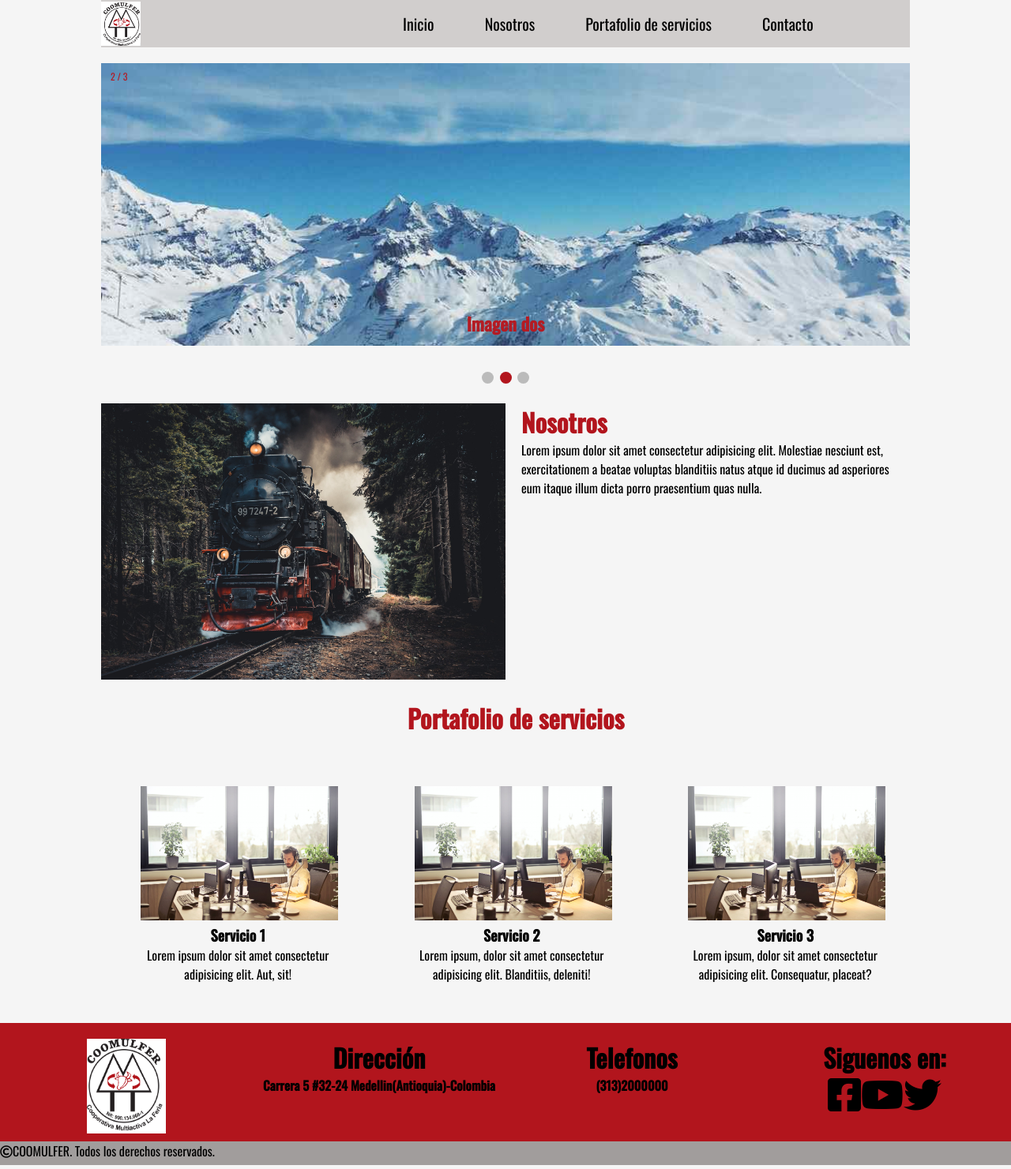
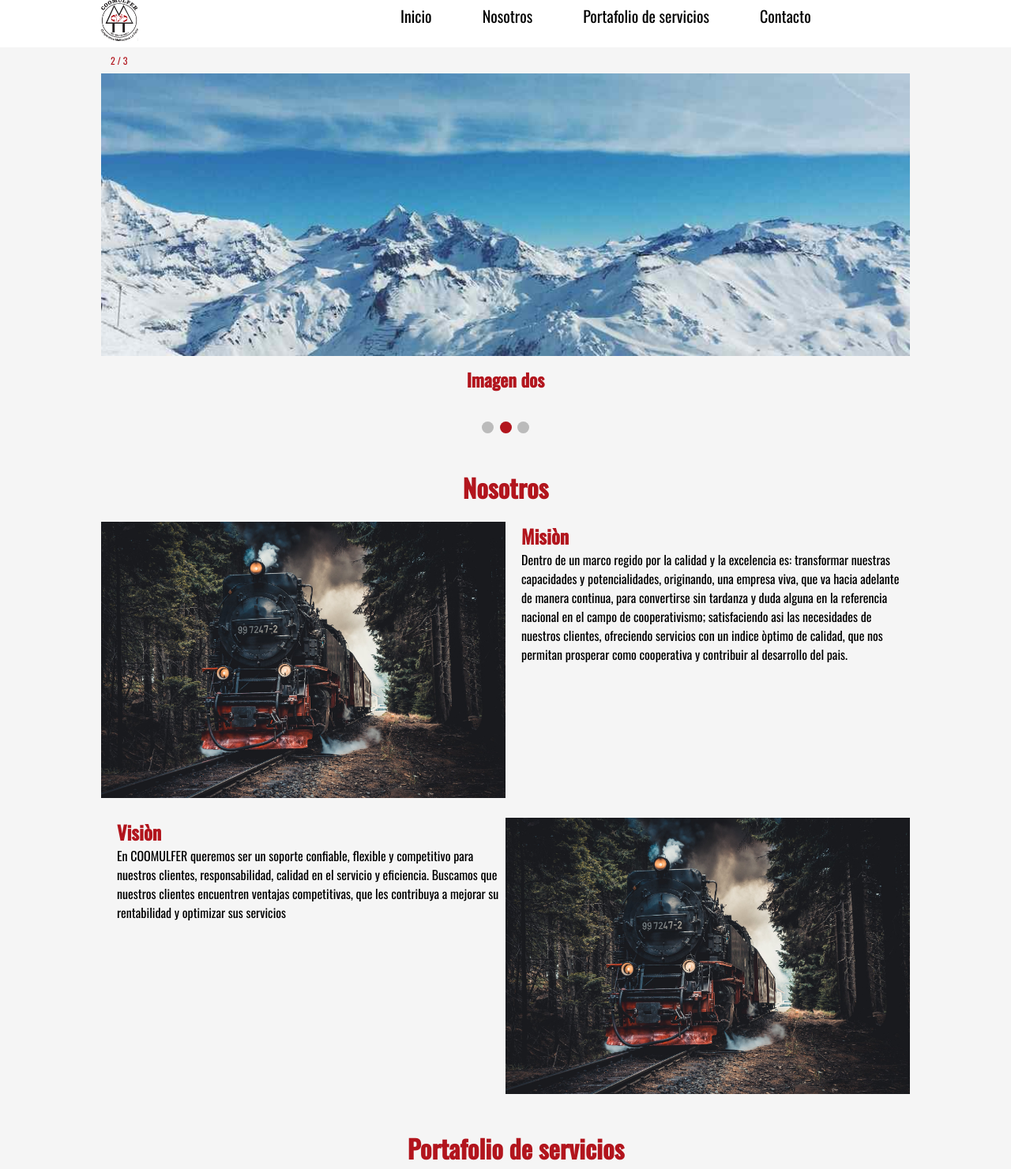
Before and after one commit to cmvargas/coomulfer, a plain HTML site: page index.html in a window 1280 px wide. Shown: the top 1481 px of the page at 79% size. Drawn offline with nearby package versions, Linux system fonts and the light colour scheme.

Commit message:
Convirtiendo menu en estatico y agregando mision y vision

```diff
--- a/index.html
+++ b/index.html
@@ -1,52 +1,54 @@
 <!DOCTYPE html>
 <html lang="en">
+
 <head>
   <meta charset="UTF-8" />
   <meta name="viewport" content="width=device-width, initial-scale=1.0" />
   <title>Document</title>
   <!-- FONT AWESOME-->
-    <link
-      rel="stylesheet"
-      href="https://cdnjs.cloudflare.com/ajax/libs/font-awesome/5.14.0/css/all.min.css"
-    />
+  <link rel="stylesheet" href="https://cdnjs.cloudflare.com/ajax/libs/font-awesome/5.14.0/css/all.min.css" />
   <!--FONT OSWALD-->
-    <link
-      href="https://fonts.googleapis.com/css2?family=Oswald:wght@300;400;500&display=swap"
-      rel="stylesheet"
-    />
+  <link href="https://fonts.googleapis.com/css2?family=Oswald:wght@300;400;500&display=swap" rel="stylesheet" />
   <!-- CUSTOM CSS-->
   <link rel="stylesheet" href="style.css" />
 </head>
 <body>
-    <div class="container1">
+  <header>
     <nav class="nav-main">
-        <img src="img/Logo.png" alt="COOMULFER" class="nav-brand" />
+      <a href="#home"><img src="img/Logo.png" alt="COOMULFER" class="nav-brand" /></a>
       <ul class="nav-menu">
         <li><a href="#home">Inicio</a></li>
         <li><a href="#us">Nosotros</a></li>
         <li><a href="#services">Portafolio de servicios</a></li>
         <li><a href="#contact">Contacto</a></li>
       </ul>
-      </nav>
+    </header>
   </div>
+  <a name="home" id="home"></a>
   <div class="container2">
     <div class="slideshow-container">
       <div class="mySlides fade">
         <div class="numbertext">1 / 3</div>
         <img src="img/img_nature_wide.jpg" style="width: 100%" />
-          <div class="text"><h2>Imagen uno</h2></div>
+        <div class="text">
+          <h2>Imagen uno</h2>
+        </div>
       </div>
 
       <div class="mySlides fade">
         <div class="numbertext">2 / 3</div>
         <img src="img/img_snow_wide.jpg" style="width: 100%" />
-          <div class="text"><h2>Imagen dos</h2></div>
+        <div class="text">
+          <h2>Imagen dos</h2>
+        </div>
       </div>
 
       <div class="mySlides fade">
         <div class="numbertext">3 / 3</div>
         <img src="img/img_mountains_wide.jpg" style="width: 100%" />
-          <div class="text"><h2>Imagen tres</h2></div>
+        <div class="text">
+          <h2>Imagen tres</h2>
+        </div>
       </div>
     </div>
     <br />
@@ -56,20 +58,44 @@
       <span class="dot"></span>
     </div>
     <a name="us" id="us"></a>
+    <div class="title-us">
+      <h1>Nosotros</h1>
+    </div>
     <div class="container-us">
       <div>
         <img src="img/imageUs.jpeg" alt="" />
       </div>
       <div class="text-us">
+
         <div>
-            <h1 class="h1-text-u">Nosotros</h1>
+          <h2 class="h1-text-u">Misiòn</h2>
           <div>
-              Lorem ipsum dolor sit amet consectetur adipisicing elit. Molestiae
-              nesciunt est, exercitationem a beatae voluptas blanditiis natus
-              atque id ducimus ad asperiores eum itaque illum dicta porro
-              praesentium quas nulla.
+            Dentro de un marco regido por la calidad y la excelencia es: transformar nuestras
+            capacidades y potencialidades, originando, una empresa viva, que va hacia adelante
+            de manera continua, para convertirse sin tardanza y duda alguna en la referencia
+            nacional en el campo de cooperativismo; satisfaciendo asi las necesidades de nuestros
+            clientes, ofreciendo servicios con un indice òptimo de calidad, que nos permitan prosperar
+            como cooperativa y contribuir al desarrollo del pais.
           </div>
         </div>
+      </div>
+    </div>
+    <div class="container-us">
+
+      <div class="text-us">
+
+        <div>
+          <h2 class="h1-text-u">Visiòn</h2>
+          <div>
+            En COOMULFER queremos ser un soporte confiable, flexible y competitivo para nuestros
+            clientes, responsabilidad, calidad en el servicio y eficiencia. Buscamos que nuestros clientes
+            encuentren ventajas competitivas, que les contribuya a mejorar su rentabilidad y optimizar
+            sus servicios
+          </div>
+        </div>
+      </div>
+      <div>
+        <img src="img/imageUs.jpeg" alt="" />
       </div>
     </div>
     <a name="services" id="services"></a>
@@ -120,13 +146,9 @@
     </div>
     <div class="footer-section">
       <h1>Siguenos en:</h1>
-        <a href="https://www.facebook.com"
-          ><i class="fab fa-facebook-square fa-3x"></i></a
-        ><a href="https://www.youtube.com"
-          ><i class="fab fa-youtube fa-3x"></i></a
-        ><a href="https://www.twitter.com"
-          ><i class="fab fa-twitter fa-3x"></i
-        ></a>
+      <a href="https://www.facebook.com"><i class="fab fa-facebook-square fa-3x"></i></a><a
+        href="https://www.youtube.com"><i class="fab fa-youtube fa-3x"></i></a><a href="https://www.twitter.com"><i
+          class="fab fa-twitter fa-3x"></i></a>
     </div>
   </footer>
   <footer class="footer-two">
@@ -135,4 +157,5 @@
 
   <script src="main.js"></script>
 </body>
+
 </html>
--- a/style.css
+++ b/style.css
@@ -16,10 +16,11 @@ a {
 ul {
   list-style: none;
 }
-.container1 {
-  width: 80%;
-  margin: auto;
-  background: #d1cecd;
+header {
+  width: 100%;
+  margin: 0 auto;
+  background: #fff !important;
+  position:fixed !important;
 }
 .container2 {
   width: 80%;
@@ -31,12 +32,15 @@ ul {
   display: flex;
   justify-content: space-between;
   align-items: center;
-  height: 60px;
+  height: 40px;
   padding: 20px 0;
   margin-bottom: 20px;
+  color: #000000 !important;
 }
 .nav-brand {
   width: 50px;
+  padding-top:15px;
+  margin-left: 125px;
 }
 .nav-main ul {
   display: flex;
@@ -60,14 +64,15 @@ ul {
 
 .slideshow-container {
   max-width: 100%;
-  position: relative;
+  /* position: relative; */
   margin: auto;
+  padding-top: 60px;
 }
 .text {
   color: #b2151d;
   font-size: 15px;
   padding: 8px;
-  position: absolute;
+  /* position: absolute; */
   bottom: 8px;
   width: 100%;
   text-align: center;
@@ -76,7 +81,7 @@ ul {
   color: #b2151d;
   font-size: 12px;
   padding: 8px 12px;
-  position: absolute;
+  /* position: absolute; */
   top: 0;
 }
 .dot {
@@ -100,7 +105,7 @@ ul {
   animation-duration: 1.5s;
 }
 
-@-webkit-keyframes fade {
+/* @-webkit-keyframes fade {
   from {
     opacity: 0.4;
   }
@@ -116,7 +121,7 @@ ul {
   to {
     opacity: 1;
   }
-}
+} */
 
 /* On smaller screens, decrease text size */
 @media only screen and (max-width: 300px) {
@@ -126,7 +131,12 @@ ul {
 }
 
 /*US*/
-
+.title-us{
+  text-align: center;
+  color:#b2151d;
+  font-size: 16px;
+  margin-top: 40px;
+}
 .container-us {
   display: grid;
   grid-template-columns: 50% 50%;
@@ -152,7 +162,7 @@ ul {
   grid-template-rows: 50px 50px;
   grid-template-rows: 50px;
   text-align: center;
-  margin-top: 20px;
+  margin-top: 40px;
 }
 
 .container-services h1 {
```
Lines whose indentation alone changed are shown as unchanged.
